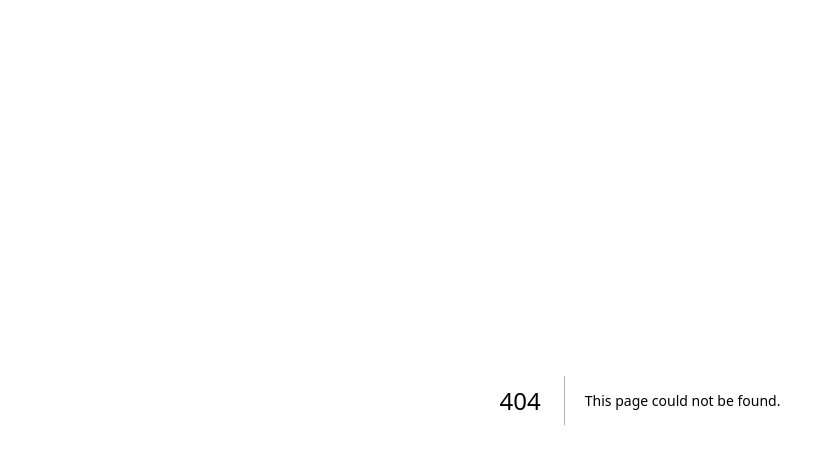
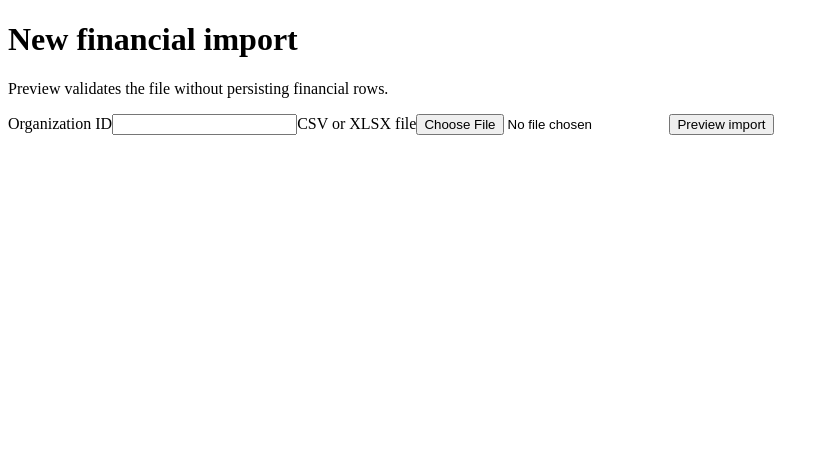
Before and after one commit to expicom-jpg/gainora, a Next.js app: page /dashboard/imports/new in a window 1280 px wide. Before the commit this address had no page. Shown: the top 464 px of the page, without its empty margins (0-835 px from the left). Built offline with nearby package versions, Linux system fonts and the light colour scheme.

Commit message:
feat: add src/app/dashboard/imports/new/page.tsx

```diff
--- /dev/null
+++ b/src/app/dashboard/imports/new/page.tsx
@@ -0,0 +1,83 @@
+"use client";
+
+import { FormEvent, useState } from "react";
+
+type PreviewResponse = {
+  filename: string;
+  size: number;
+  rowCount: number;
+  columns: string[];
+  preview: Record<string, unknown>[];
+  error?: string;
+};
+
+export default function NewImportPage() {
+  const [organizationId, setOrganizationId] = useState("");
+  const [file, setFile] = useState<File | null>(null);
+  const [result, setResult] = useState<PreviewResponse | null>(null);
+  const [busy, setBusy] = useState(false);
+
+  async function onSubmit(event: FormEvent<HTMLFormElement>) {
+    event.preventDefault();
+    if (!file || !organizationId) return;
+
+    setBusy(true);
+    setResult(null);
+
+    const formData = new FormData();
+    formData.set("organizationId", organizationId);
+    formData.set("file", file);
+
+    const response = await fetch("/api/imports/preview", {
+      method: "POST",
+      body: formData
+    });
+
+    const data = (await response.json()) as PreviewResponse;
+    setResult(data);
+    setBusy(false);
+  }
+
+  return (
+    <main>
+      <h1>New financial import</h1>
+      <p>Preview validates the file without persisting financial rows.</p>
+
+      <form onSubmit={onSubmit}>
+        <label>
+          Organization ID
+          <input
+            value={organizationId}
+            onChange={(event) => setOrganizationId(event.target.value)}
+            required
+          />
+        </label>
+
+        <label>
+          CSV or XLSX file
+          <input
+            type="file"
+            accept=".csv,.xlsx"
+            onChange={(event) => setFile(event.target.files?.[0] ?? null)}
+            required
+          />
+        </label>
+
+        <button type="submit" disabled={busy}>
+          {busy ? "Validating..." : "Preview import"}
+        </button>
+      </form>
+
+      {result?.error ? <p role="alert">{result.error}</p> : null}
+
+      {result && !result.error ? (
+        <section>
+          <h2>Preview</h2>
+          <p>{result.filename} — {result.rowCount} rows</p>
+          <p>Columns: {result.columns.join(", ")}</p>
+          <pre>{JSON.stringify(result.preview, null, 2)}</pre>
+        </section>
+      ) : null}
+    </main>
+  );
+}
```
